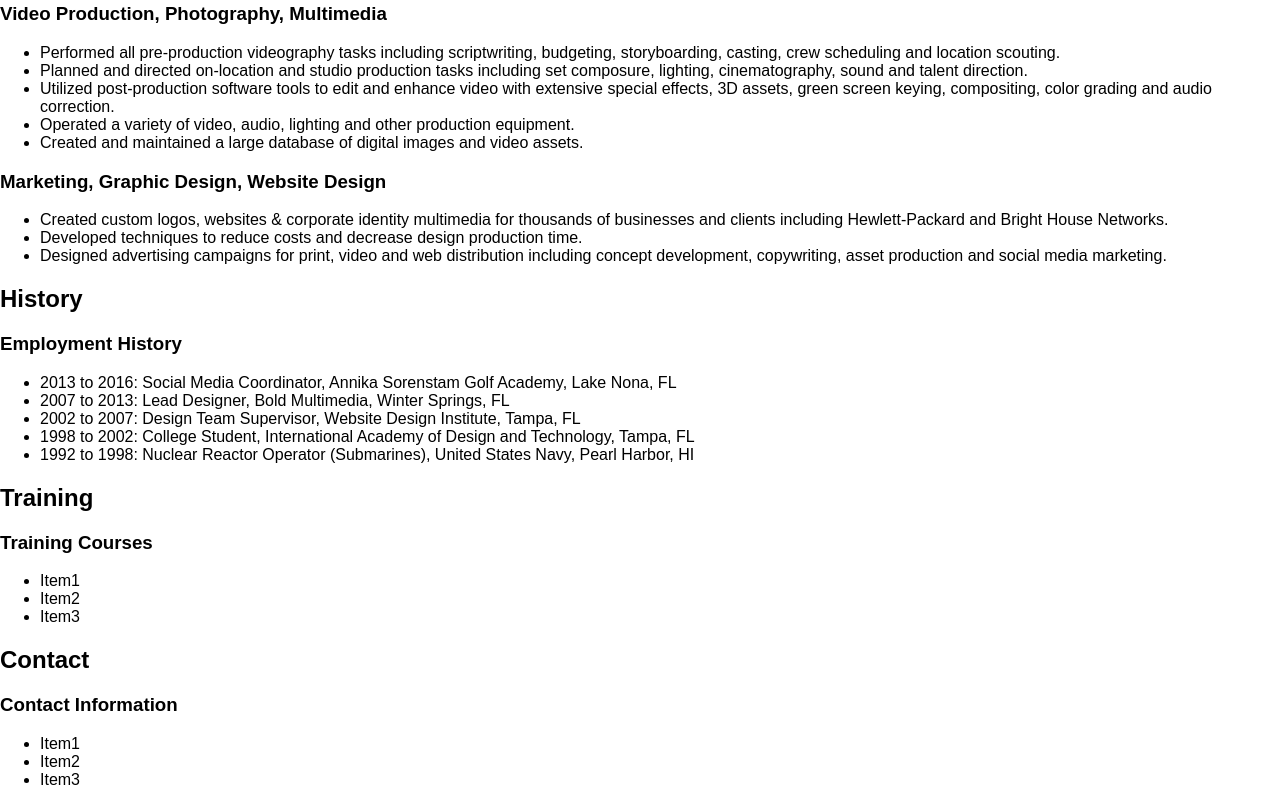
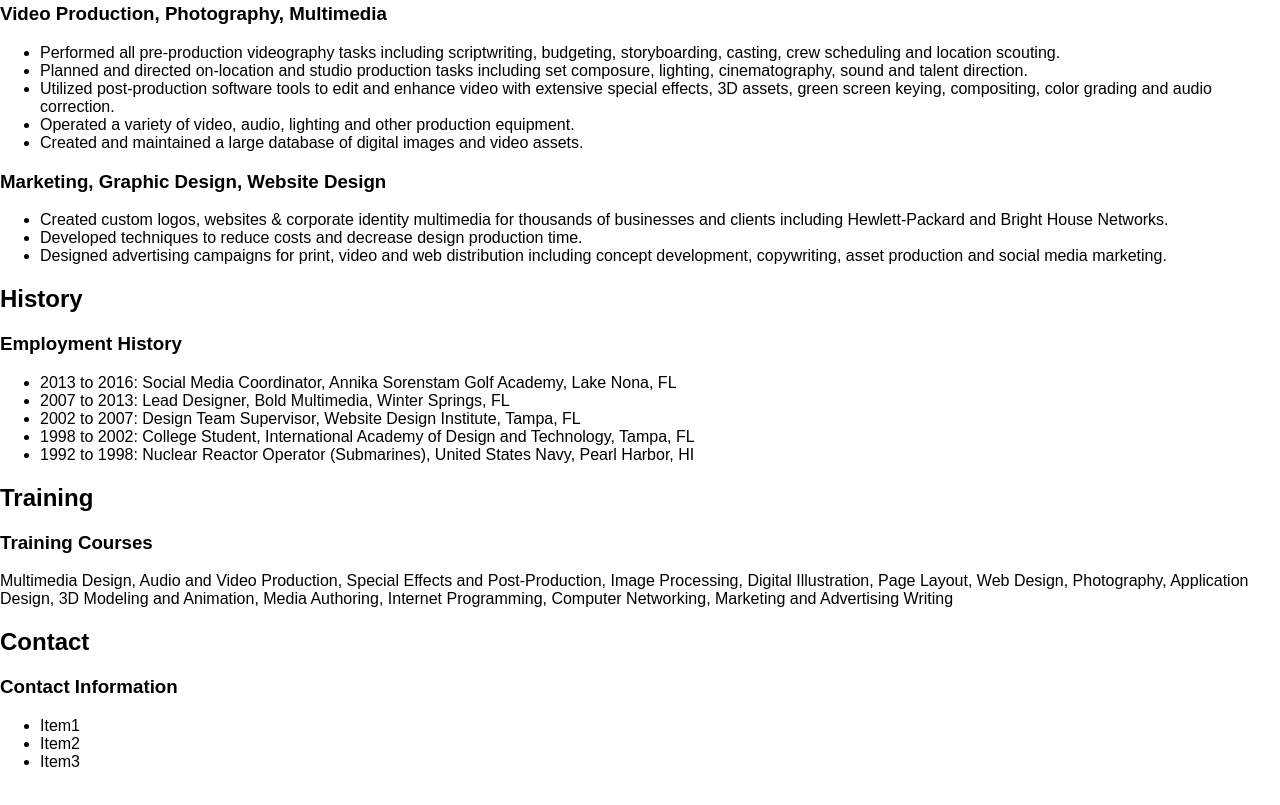
Before and after one commit to johnjg/project_resume_gotschall_john, a plain HTML site: page index.html in a window 1280 px wide. Shown: the part 564-1369 px from the top of the page. Drawn offline with Linux system fonts and the light colour scheme.

Commit message:
add training content data

```diff
--- a/index.html
+++ b/index.html
@@ -99,11 +99,7 @@
                         <h3 class="title">
                             Training Courses
                         </h3>
-                        <ul>
-                            <li>Item1</li>
-                            <li>Item2</li>
-                            <li>Item3</li>
-                        </ul>
+                        <p>Multimedia Design, Audio and Video Production, Special Effects and Post-Production, Image Processing, Digital Illustration, Page Layout, Web Design, Photography, Application Design, 3D Modeling and Animation, Media Authoring, Internet Programming, Computer Networking, Marketing and Advertising Writing</p>
                     </article>
                 </section>
                 <section  id="contact">
```
